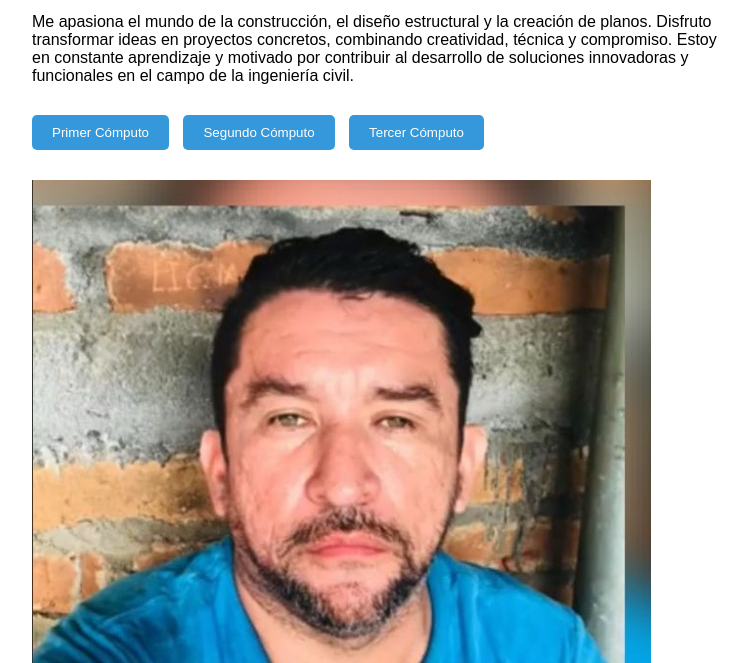
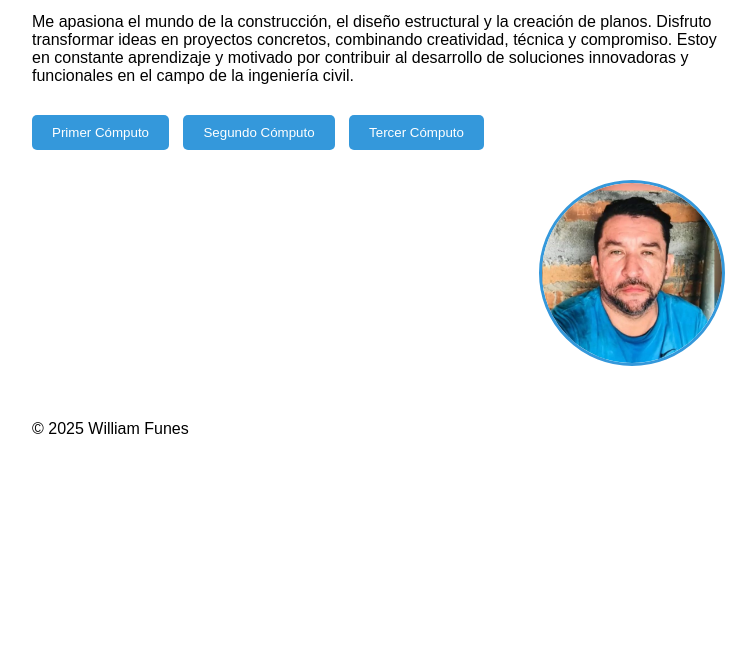
Before and after one commit to William-Funes/portafolio, a plain HTML site: page index.html in a window 1280 px wide. Shown: the part 137-800 px from the top of the page, without its empty margins (8-764 px from the left). Drawn offline with Linux system fonts and the light colour scheme.

Commit message:
Update style.css

```diff
--- a/style.css
+++ b/style.css
@@ -10,6 +10,18 @@ h1 {
 .descripcion {
   max-width: 700px;
   margin-bottom: 30px;
+}
+.foto {
+  text-align: center;
+  margin-bottom: 20px;
+}
+
+.foto img {
+  width: 180px;
+  height: 180px;
+  object-fit: cover;
+  border-radius: 100px;
+  border: 3px solid #3498db;
 }
 
 .botones {
```
